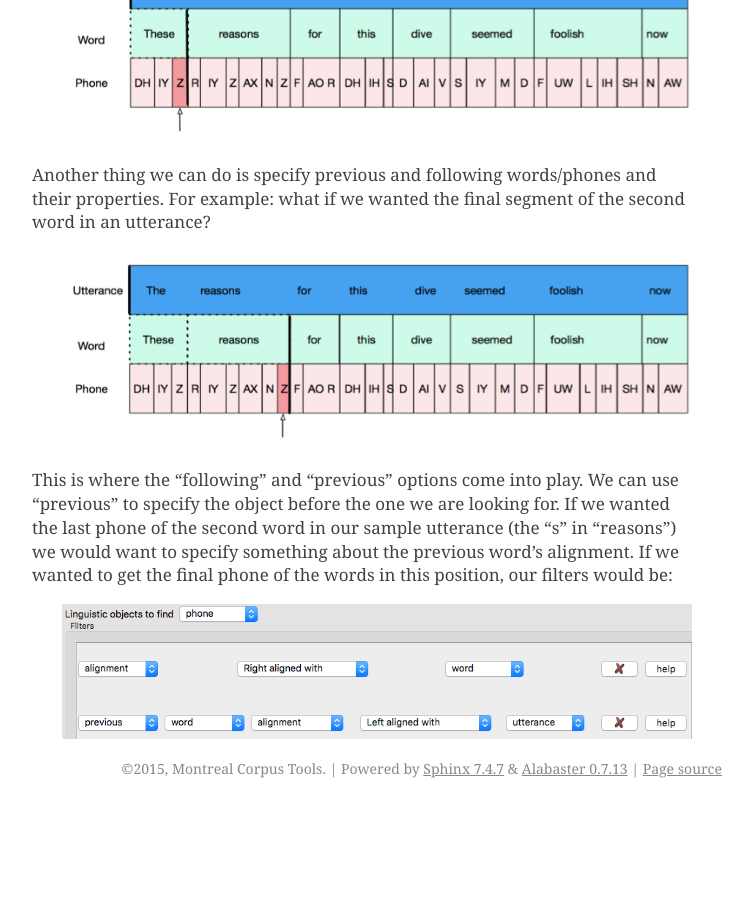
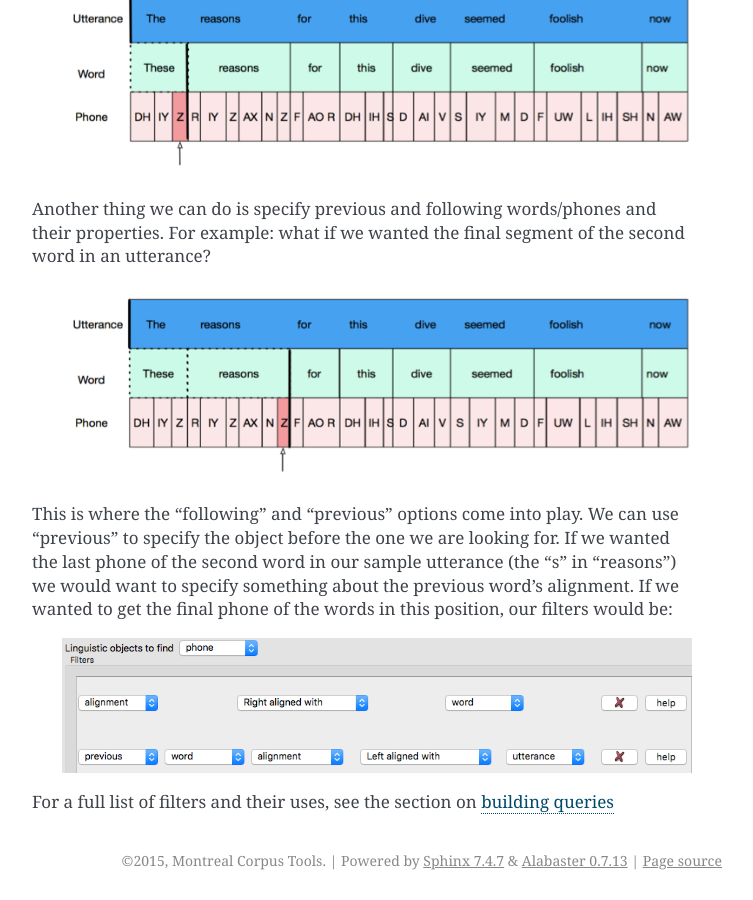
Before and after one commit to MontrealCorpusTools/speechcorpustools, a Sphinx documentation site: the page built from docs/source/additional/filters.rst, in a window 1280 px wide and 900 px high, scrolled down 2837 px. Shown: the whole window, without its empty margins (388-1141 px from the left). Built offline with Sphinx 7.4.7, drawn with Linux system fonts in a browser that asks for light colours; pages that are not in the unit, such as notebooks, are missing from menus; before the commit the page ends 3645 px from its top, so only the background shows below that.

Commit message:
added link to filters

```diff
--- a/docs/source/additional/filters.rst
+++ b/docs/source/additional/filters.rst
@@ -72,7 +72,7 @@
 
 	.. image:: finalfilter.png
 		:width: 609px
-		:height: 170px
+		:height: 204px
 		:align: center
 		:alt: Image cannot be displayed in your browser
 
@@ -105,3 +105,8 @@
 		:height: 135px
 		:align: center
 		:alt: Image cannot be displayed in your browser
+
+
+
+
+For a full list of filters and their uses, see the section on `building queries <http://sct.readthedocs.io/en/latest/additional/buildingqueries.html>`_
```
